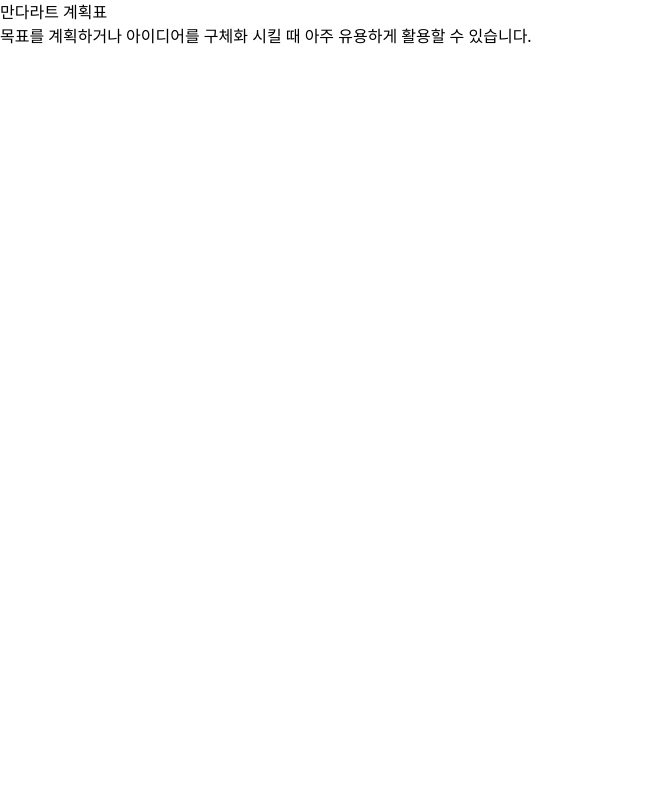
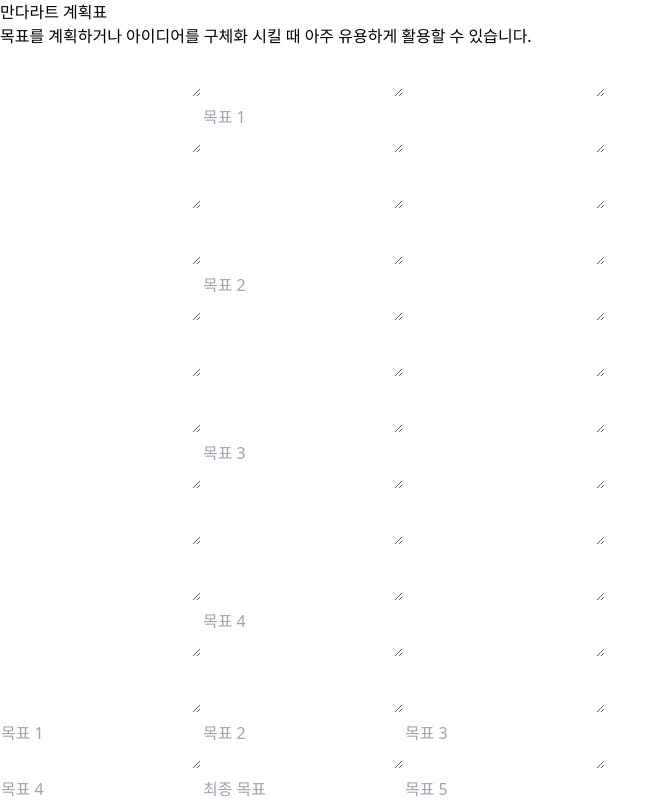
Before and after one commit to GINK-SS/mandal-art, a Next.js app: page / in a window 1280 px wide. Shown: the top 800 px of the page, without its empty margins (0-667 px from the left). Built offline with nearby package versions, Linux system fonts and the light colour scheme.

Commit message:
Feat: 테이블 추가 및 상태관리 생성
- 만다라트 계획표 추가
- Redux 이용해서 계획표 내용 상태관리 생성

```diff
--- a/src/app/layout.tsx
+++ b/src/app/layout.tsx
@@ -1,5 +1,6 @@
 import type { Metadata } from 'next';
 import './globals.css';
+import ReduxProvider from '@/redux/provider';
 
 export const metadata: Metadata = {
   title: '만다라트 계획표 만들기',
@@ -9,7 +10,11 @@ export const metadata: Metadata = {
 export default function RootLayout({ children }: { children: React.ReactNode }) {
   return (
     <html lang="ko">
-      <body>{children}</body>
+      <body>
+        <ReduxProvider>
+          <div className="max-w-4xl mx-auto">{children}</div>
+        </ReduxProvider>
+      </body>
     </html>
   );
 }
--- a/src/app/page.tsx
+++ b/src/app/page.tsx
@@ -1,12 +1,24 @@
+'use client';
+import { useSelector } from 'react-redux';
 import Table from './table';
+import TableWrapper from './tableWrapper';
+import { State } from '@/redux/store';
 
 export default function Home() {
+  const tables = useSelector((state: State) => state.tableReducer);
+
   return (
     <>
       <div className="text-center cursor-default">
         <h1 className="text-5xl font-extrabold">만다라트 계획표</h1>
         <p>목표를 계획하거나 아이디어를 구체화 시킬 때 아주 유용하게 활용할 수 있습니다.</p>
       </div>
+
+      <TableWrapper>
+        {tables.map((table) => (
+          <Table key={table.tId} elements={table.elements} />
+        ))}
+      </TableWrapper>
     </>
   );
 }
--- /dev/null
+++ b/src/app/table.tsx
@@ -0,0 +1,48 @@
+import { ElementState } from '@/redux/slices/table';
+import Textarea from './textarea';
+
+type TableProps = {
+  elements: ElementState[];
+};
+
+export default function Table({ elements }: TableProps) {
+  return (
+    <table className="border-0 border-gray-500">
+      <tbody>
+        <tr className="flex">
+          <td className="flex items-center justify-center p-0 border">
+            <Textarea placeholder={elements[0]?.placeholder} />
+          </td>
+          <td className="flex items-center justify-center p-0 border">
+            <Textarea placeholder={elements[1]?.placeholder} />
+          </td>
+          <td className="flex items-center justify-center p-0 border">
+            <Textarea placeholder={elements[2]?.placeholder} />
+          </td>
+        </tr>
+        <tr className="flex">
+          <td className="flex items-center justify-center p-0 border">
+            <Textarea placeholder={elements[3]?.placeholder} />
+          </td>
+          <td className="flex items-center justify-center p-0 border">
+            <Textarea placeholder={elements[4]?.placeholder} />
+          </td>
+          <td className="flex items-center justify-center p-0 border">
+            <Textarea placeholder={elements[5]?.placeholder} />
+          </td>
+        </tr>
+        <tr className="flex">
+          <td className="flex items-center justify-center p-0 border">
+            <Textarea placeholder={elements[6]?.placeholder} />
+          </td>
+          <td className="flex items-center justify-center p-0 border">
+            <Textarea placeholder={elements[7]?.placeholder} />
+          </td>
+          <td className="flex items-center justify-center p-0 border">
+            <Textarea placeholder={elements[8]?.placeholder} />
+          </td>
+        </tr>
+      </tbody>
+    </table>
+  );
+}
--- /dev/null
+++ b/src/app/tableWrapper.tsx
@@ -0,0 +1,3 @@
+export default function TableWrapper({ children }: { children: React.ReactNode }) {
+  return <div className="grid grid-cols-3 grid-rows-3 gap-2">{children}</div>;
+}
--- /dev/null
+++ b/src/app/textarea.tsx
@@ -0,0 +1,13 @@
+'use client';
+type TextareaProps = {
+  placeholder?: string;
+};
+
+export default function Textarea({ placeholder }: TextareaProps) {
+  return (
+    <textarea
+      className="w-full h-full m-[1px] text-center border-0 resize-none outline-0"
+      placeholder={placeholder}
+    />
+  );
+}
--- /dev/null
+++ b/src/redux/provider.tsx
@@ -0,0 +1,11 @@
+'use client';
+import { Provider } from 'react-redux';
+import { store } from './store';
+
+type Props = {
+  children: React.ReactNode;
+};
+
+export default function ReduxProvider({ children }: Props) {
+  return <Provider store={store}>{children}</Provider>;
+}
--- /dev/null
+++ b/src/redux/slices/table.ts
@@ -0,0 +1,149 @@
+import { createSlice } from '@reduxjs/toolkit';
+
+export type ElementState = {
+  id: number;
+  content: string;
+  placeholder?: string;
+};
+
+export type TableState = {
+  tId: number;
+  elements: ElementState[];
+};
+
+const initialState = [
+  {
+    tId: 1,
+    elements: [
+      { id: 1, content: '' },
+      { id: 2, content: '' },
+      { id: 3, content: '' },
+      { id: 4, content: '' },
+      { id: 5, content: '', placeholder: '목표 1' },
+      { id: 6, content: '' },
+      { id: 7, content: '' },
+      { id: 8, content: '' },
+      { id: 9, content: '' },
+    ],
+  },
+  {
+    tId: 2,
+    elements: [
+      { id: 1, content: '' },
+      { id: 2, content: '' },
+      { id: 3, content: '' },
+      { id: 4, content: '' },
+      { id: 5, content: '', placeholder: '목표 2' },
+      { id: 6, content: '' },
+      { id: 7, content: '' },
+      { id: 8, content: '' },
+      { id: 9, content: '' },
+    ],
+  },
+  {
+    tId: 3,
+    elements: [
+      { id: 1, content: '' },
+      { id: 2, content: '' },
+      { id: 3, content: '' },
+      { id: 4, content: '' },
+      { id: 5, content: '', placeholder: '목표 3' },
+      { id: 6, content: '' },
+      { id: 7, content: '' },
+      { id: 8, content: '' },
+      { id: 9, content: '' },
+    ],
+  },
+  {
+    tId: 4,
+    elements: [
+      { id: 1, content: '' },
+      { id: 2, content: '' },
+      { id: 3, content: '' },
+      { id: 4, content: '' },
+      { id: 5, content: '', placeholder: '목표 4' },
+      { id: 6, content: '' },
+      { id: 7, content: '' },
+      { id: 8, content: '' },
+      { id: 9, content: '' },
+    ],
+  },
+  {
+    tId: 5,
+    elements: [
+      { id: 1, content: '', placeholder: '목표 1' },
+      { id: 2, content: '', placeholder: '목표 2' },
+      { id: 3, content: '', placeholder: '목표 3' },
+      { id: 4, content: '', placeholder: '목표 4' },
+      { id: 5, content: '', placeholder: '최종 목표' },
+      { id: 6, content: '', placeholder: '목표 5' },
+      { id: 7, content: '', placeholder: '목표 6' },
+      { id: 8, content: '', placeholder: '목표 7' },
+      { id: 9, content: '', placeholder: '목표 8' },
+    ],
+  },
+  {
+    tId: 6,
+    elements: [
+      { id: 1, content: '' },
+      { id: 2, content: '' },
+      { id: 3, content: '' },
+      { id: 4, content: '' },
+      { id: 5, content: '', placeholder: '목표 5' },
+      { id: 6, content: '' },
+      { id: 7, content: '' },
+      { id: 8, content: '' },
+      { id: 9, content: '' },
+    ],
+  },
+  {
+    tId: 7,
+    elements: [
+      { id: 1, content: '' },
+      { id: 2, content: '' },
+      { id: 3, content: '' },
+      { id: 4, content: '' },
+      { id: 5, content: '', placeholder: '목표 6' },
+      { id: 6, content: '' },
+      { id: 7, content: '' },
+      { id: 8, content: '' },
+      { id: 9, content: '' },
+    ],
+  },
+  {
+    tId: 8,
+    elements: [
+      { id: 1, content: '' },
+      { id: 2, content: '' },
+      { id: 3, content: '' },
+      { id: 4, content: '' },
+      { id: 5, content: '', placeholder: '목표 7' },
+      { id: 6, content: '' },
+      { id: 7, content: '' },
+      { id: 8, content: '' },
+      { id: 9, content: '' },
+    ],
+  },
+  {
+    tId: 9,
+    elements: [
+      { id: 1, content: '' },
+      { id: 2, content: '' },
+      { id: 3, content: '' },
+      { id: 4, content: '' },
+      { id: 5, content: '', placeholder: '목표 8' },
+      { id: 6, content: '' },
+      { id: 7, content: '' },
+      { id: 8, content: '' },
+      { id: 9, content: '' },
+    ],
+  },
+] as TableState[];
+
+export const table = createSlice({
+  name: 'table',
+  initialState,
+  reducers: {},
+});
+
+export default table.reducer;
--- /dev/null
+++ b/src/redux/store.ts
@@ -0,0 +1,11 @@
+import { configureStore } from '@reduxjs/toolkit';
+import tableReducer, { TableState } from './slices/table';
+
+export type State = {
+  tableReducer: TableState[];
+};
+
+export const store = configureStore({ reducer: { tableReducer } });
+
+export type RootState = ReturnType<typeof store.getState>;
+export type AppDispatch = typeof store.dispatch;
```
Also changed, not shown: package.json (+6 -4 lines), 1 other file (tests, documents, lock files or other folders).
